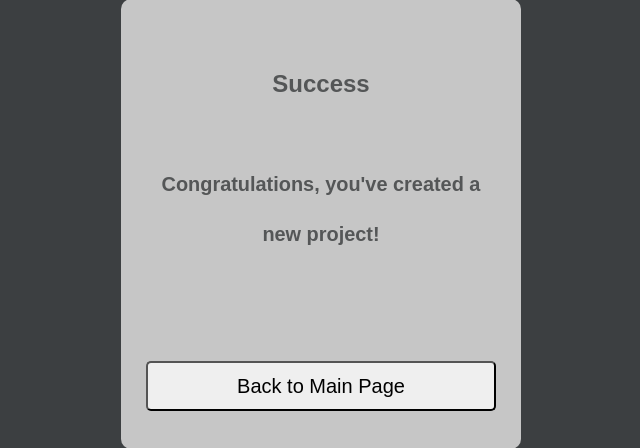
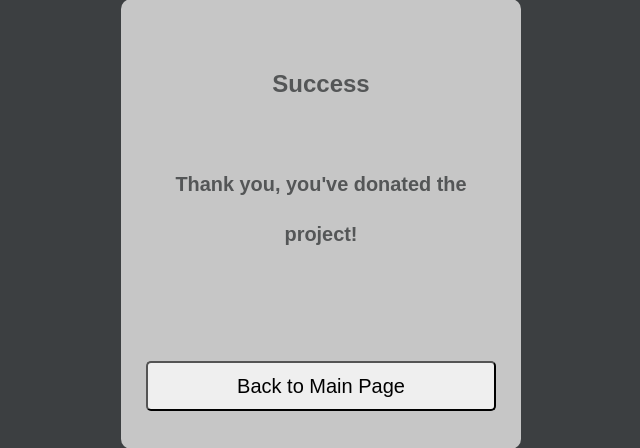
Before and after one commit to ZhuRoy007/CrowdFunding-1, a PHP site: page /donateResult.php?project_id=1 in a window 1280 px wide. Shown: the part 201-649 px from the top of the page, without its empty margins (319-959 px from the left). Run offline with PHP 8.4, Linux system fonts and the light colour scheme; the visitor is signed in with stand-in values (Sample User, id 1); tables that the repository leaves empty or names only in its code hold one stand-in row (values such as "Sample post"); data that the repository does not hold is empty.

Commit message:
修正了捐款成功后的消息提示

```diff
--- a/donateResult.php
+++ b/donateResult.php
@@ -57,8 +57,8 @@ if_charged = 0;");
                 </div>
                 <div class="form-group" align="center" style="margin: 50px auto auto">
                     <label style="font-size: 24px;color:#545657;padding-top: 8px;padding-left: 0;">
-                        <h5 style="color: #545657;line-height: 50px;margin: 0" align="center">Congratulations, you've
-                            created a new project!</h5>
+                        <h5 style="color: #545657;line-height: 50px;margin: 0" align="center">Thank you, you've
+                            donated the project!</h5>
                     </label>
                 </div>
                 <button type="submit" class="btn btn-primary"
```
